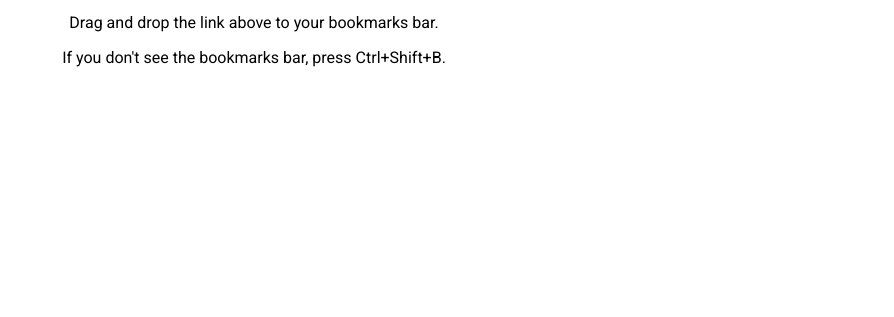
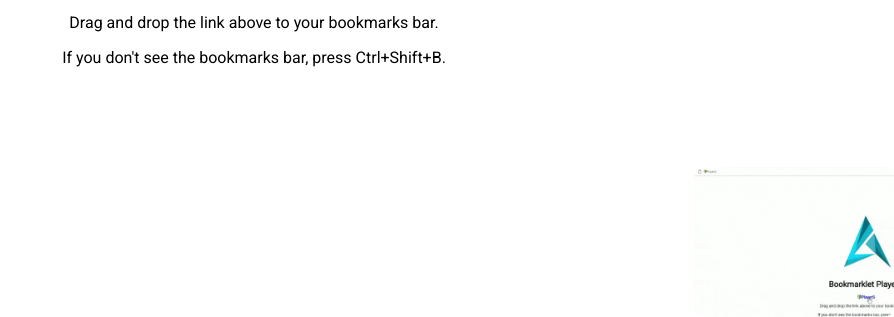
Before and after one commit to SimaKyr/playerS, a plain HTML site: page index.html in a window 1280 px wide. Shown: the part 483-800 px from the top of the page, without its empty margins (386-1280 px from the left). Drawn offline with Linux system fonts and the light colour scheme.

Commit message:
Add files via upload

```diff
--- a/index.html
+++ b/index.html
@@ -16,6 +16,7 @@ p, h1, img {
   user-select: none;
 }
 a{ text-decoration: none; font-weight: bold; }
+#gif{ position: absolute; bottom: 0px; right: 0px; border-radius: 10px; height: 150px;}
 		</style>
 	</head>
 
@@ -30,5 +31,6 @@ var key = (navigator.userAgent.toLowerCase().indexOf('mac') != -1 ? 'Cmd' : 'Ctr
 var helpful = document.getElementById('helpful');
 helpful.innerText = helpful.innerText + ' ' + key + '+Shift+B.';
 </script>
+<img src="gif.gif" id="gif">
 </body>
 <html>
```
Also changed, not shown: gif.gif (added).
